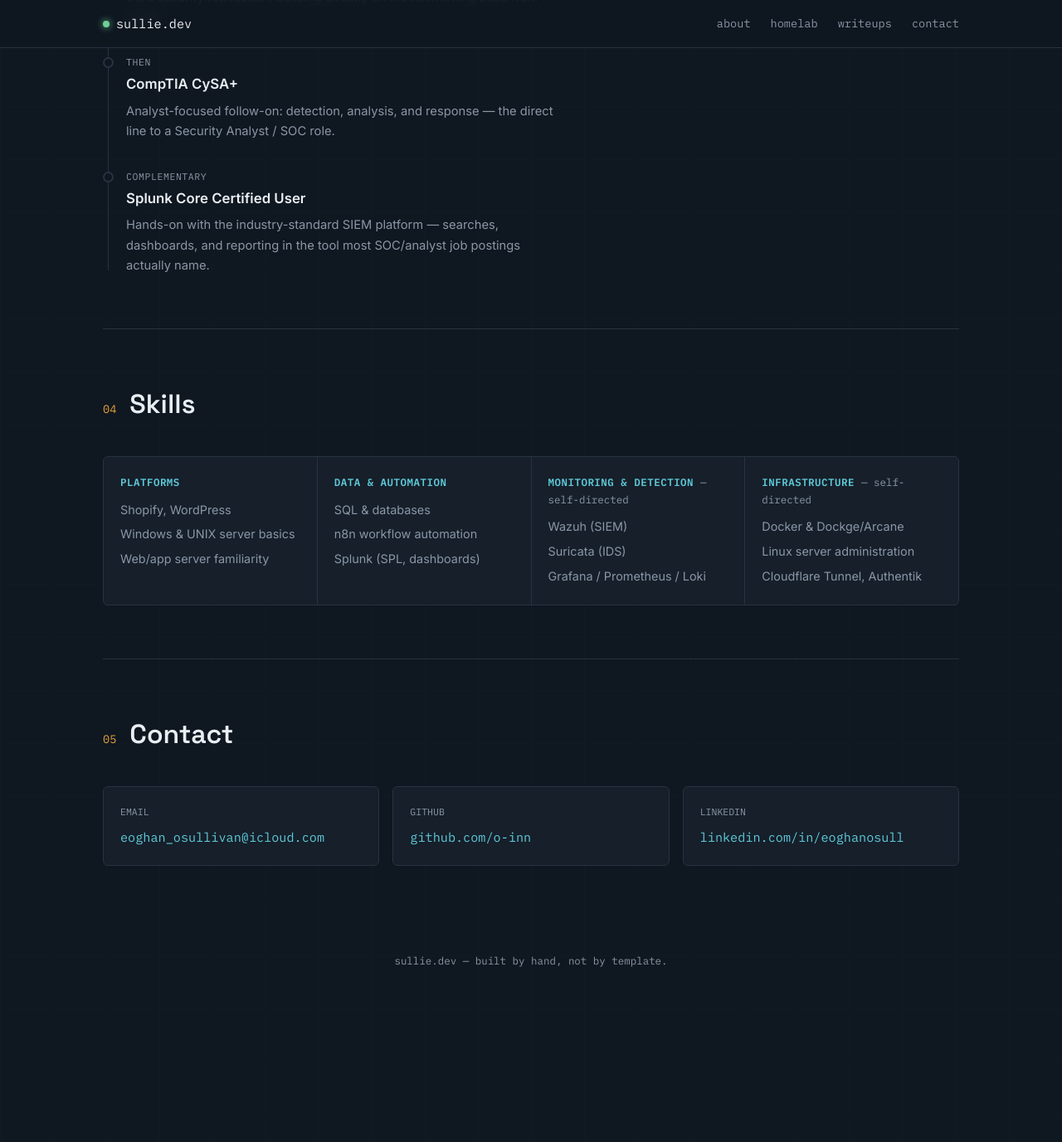
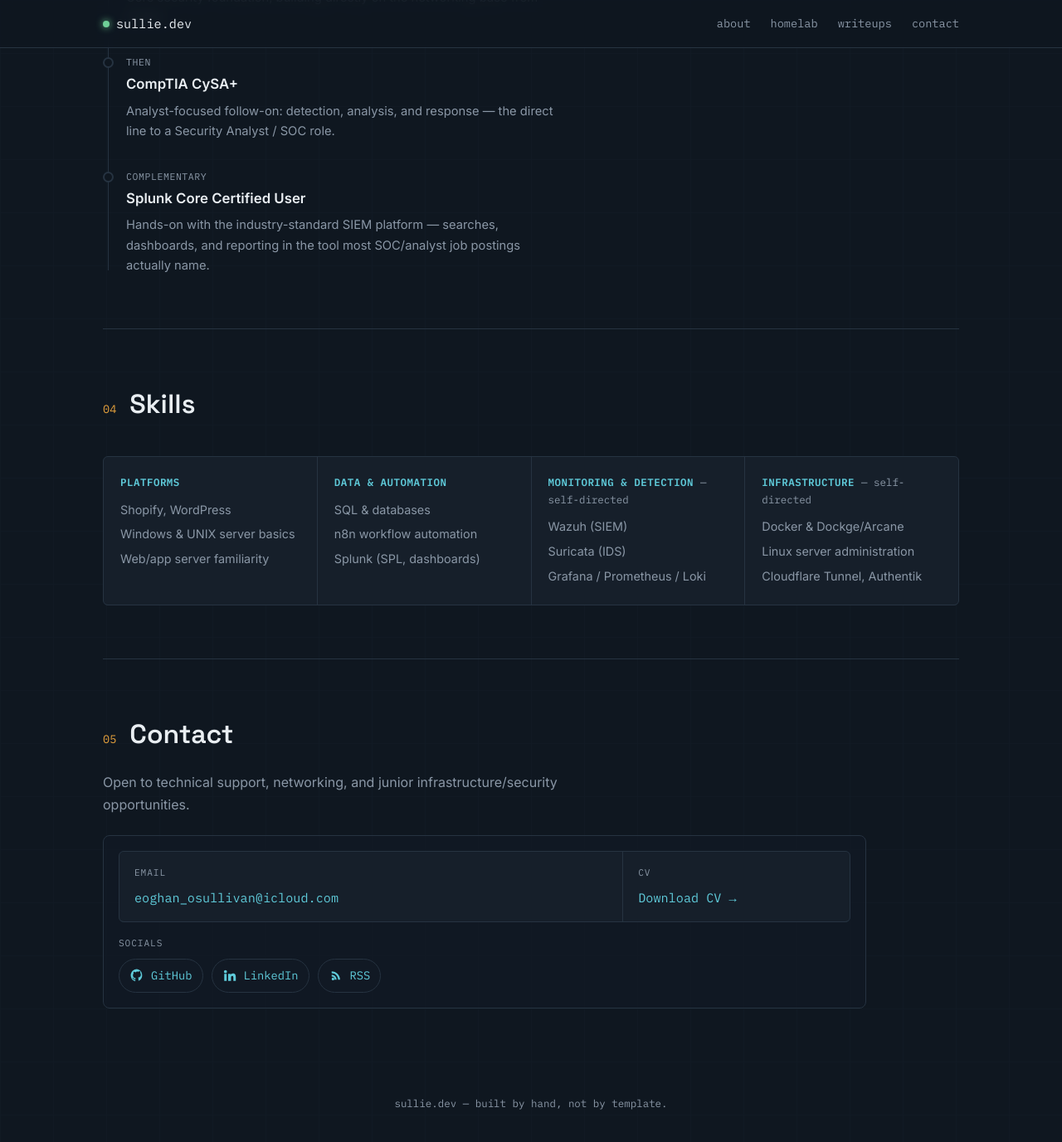
Before and after one commit to o-inn/static-portfolio, a Jekyll site: the page built from index.html, in a window 1280 px wide and 1400 px high, scrolled down 2834 px. Shown: the top 1377 px of the window at 83% size. Built offline with Jekyll 4.4.1, drawn with Linux system fonts in a browser that asks for light colours; before the commit the page ends 4062 px from its top, so only the background shows below that.

Commit message:
Polish portfolio contact and writeups

```diff
--- a/_includes/writeup-section.html
+++ b/_includes/writeup-section.html
@@ -23,11 +23,17 @@
       {% elsif status_key contains 'incident' %}
         {% assign status_class = 'crit' %}
       {% endif %}
+      {% assign word_count = post.content | number_of_words %}
+      {% assign reading_time = word_count | divided_by: 200 %}
+      {% if reading_time < 1 %}
+        {% assign reading_time = 1 %}
+      {% endif %}
 
       <article class="log-entry">
         <div class="log-meta">
           <span class="sev {{ status_class }}">{{ status | upcase }}</span>
           <span class="ts">{{ post.date | date: '%b %Y' }}</span>
+          <span class="ts">{{ reading_time }} min read</span>
         </div>
         <div class="log-content">
           <h3><a href="{{ post.url | relative_url }}">{{ post.title }}</a></h3>
--- a/assets/css/main.css
+++ b/assets/css/main.css
@@ -259,15 +259,43 @@
 .skill-cell li { color: var(--fog); font-size: 0.9rem; padding: 3px 0; }
 .muted-label { color: var(--fog); font-weight: 400; text-transform: none; letter-spacing: 0; }
 
-.contact-grid { display: flex; gap: 16px; flex-wrap: wrap; }
-.contact-card {
-  flex: 1; min-width: 200px;
-  background: var(--panel); border: 1px solid var(--panel-border); border-radius: 6px;
-  padding: 20px; text-align: left;
+.contact-note { color: var(--fog); margin: -18px 0 24px; max-width: 62ch; }
+.contact-panel {
+  max-width: 920px; padding: 18px; background: rgba(18, 27, 38, 0.62);
+  border: 1px solid var(--panel-border); border-radius: 8px;
 }
-.contact-card .label { font-family: var(--mono); font-size: 0.72rem; color: var(--fog); text-transform: uppercase; margin-bottom: 8px; display: block; }
-.contact-card a { font-family: var(--mono); font-size: 0.95rem; word-break: break-all; }
+.contact-actions {
+  display: grid; grid-template-columns: minmax(260px, 1fr) minmax(180px, 0.45fr);
+  gap: 1px; background: var(--panel-border); border: 1px solid var(--panel-border);
+  border-radius: 6px; overflow: hidden;
+}
+.contact-action {
+  min-width: 0; display: flex; flex-direction: column; gap: 8px; padding: 16px 18px;
+  background: var(--panel); font-family: var(--mono); font-size: 0.95rem;
+  overflow-wrap: anywhere;
+}
+.contact-action:hover { background: rgba(96, 218, 232, 0.06); text-decoration: none; }
+.contact-action .label,
+.social-block > .label {
+  font-family: var(--mono); font-size: 0.7rem; color: var(--fog);
+  text-transform: uppercase; letter-spacing: 0.08em;
+}
+.social-block { margin-top: 16px; }
+.social-block > .label { display: block; margin-bottom: 10px; }
+.social-links { display: flex; flex-wrap: wrap; gap: 10px; }
+.social-link {
+  min-height: 40px; display: inline-flex; align-items: center; gap: 8px;
+  padding: 8px 12px; border: 1px solid var(--panel-border); border-radius: 999px;
+  background: rgba(18, 27, 38, 0.72); font-family: var(--mono); font-size: 0.86rem;
+}
+.social-link svg { width: 18px; height: 18px; fill: currentColor; flex-shrink: 0; }
+.social-link:hover { background: rgba(96, 218, 232, 0.06); border-color: var(--signal); text-decoration: none; }
 .placeholder-flag { color: var(--amber); font-size: 0.72rem; font-family: var(--mono); display: block; margin-top: 6px; }
+
+@media (max-width: 700px) {
+  .contact-panel { padding: 14px; }
+  .contact-actions { grid-template-columns: 1fr; }
+}
 
 .site-footer { padding: 40px 0 60px; text-align: center; color: var(--fog); font-family: var(--mono); font-size: 0.78rem; position: relative; z-index: 1; }
 
@@ -301,6 +329,7 @@
   margin: 0 0 18px;
 }
 .page-lede { color: var(--fog); max-width: 62ch; margin: 0 0 36px; }
+.page-actions { display: flex; flex-wrap: wrap; gap: 12px; margin: -14px 0 36px; }
 .detail-section { padding: 44px 0; }
 .section-head.compact { margin-bottom: 22px; }
 .section-intro { margin: -8px 0 22px; color: var(--fog); max-width: 62ch; }
--- a/index.html
+++ b/index.html
@@ -202,18 +202,35 @@
     <span class="section-num">05</span>
     <h2>Contact</h2>
   </div>
-  <div class="contact-grid">
-    <div class="contact-card">
-      <span class="label">Email</span>
-      <a href="mailto:eoghan_osullivan@icloud.com">eoghan_osullivan@icloud.com</a>
+  <p class="contact-note">Open to technical support, networking, and junior infrastructure/security opportunities.</p>
+  <div class="contact-panel">
+    <div class="contact-actions">
+      <a class="contact-action" href="mailto:eoghan_osullivan@icloud.com?subject=Portfolio%20enquiry&body=Hi%20Eoghan%2C%0A%0AI%20saw%20your%20portfolio%20and%20wanted%20to%20get%20in%20touch.%0A%0A">
+        <span class="label">Email</span>
+        <span>eoghan_osullivan@icloud.com</span>
+      </a>
+      <a class="contact-action" href="{{ '/assets/docs/eoghan-sullivan-cv.pdf' | relative_url }}" target="_blank" rel="noopener">
+        <span class="label">CV</span>
+        <span>Download CV →</span>
+      </a>
     </div>
-    <div class="contact-card">
-      <span class="label">GitHub</span>
-      <a href="https://github.com/o-inn" target="_blank" rel="noopener">github.com/o-inn</a>
-    </div>
-    <div class="contact-card">
-      <span class="label">LinkedIn</span>
-      <a href="https://www.linkedin.com/in/eoghanosull/" target="_blank" rel="noopener">linkedin.com/in/eoghanosull</a>
+
+    <div class="social-block">
+      <span class="label">Socials</span>
+      <div class="social-links">
+        <a class="social-link" href="https://github.com/o-inn" target="_blank" rel="noopener">
+          <svg aria-hidden="true" viewBox="0 0 24 24"><path d="M12 2a10 10 0 0 0-3.16 19.49c.5.09.68-.22.68-.48v-1.7c-2.78.61-3.37-1.18-3.37-1.18-.45-1.15-1.11-1.46-1.11-1.46-.91-.62.07-.61.07-.61 1 .07 1.53 1.03 1.53 1.03.9 1.52 2.35 1.08 2.92.83.09-.65.35-1.08.63-1.33-2.22-.25-4.56-1.11-4.56-4.94 0-1.09.39-1.98 1.03-2.68-.1-.25-.45-1.27.1-2.64 0 0 .84-.27 2.75 1.02A9.58 9.58 0 0 1 12 6.01c.85 0 1.7.11 2.5.34 1.9-1.29 2.74-1.02 2.74-1.02.55 1.37.2 2.39.1 2.64.64.7 1.03 1.59 1.03 2.68 0 3.84-2.34 4.68-4.57 4.93.36.31.68.92.68 1.86v2.76c0 .27.18.58.69.48A10 10 0 0 0 12 2Z"/></svg>
+          <span>GitHub</span>
+        </a>
+        <a class="social-link" href="https://www.linkedin.com/in/eoghanosull/" target="_blank" rel="noopener">
+          <svg aria-hidden="true" viewBox="0 0 24 24"><path d="M4.98 3.5a2.5 2.5 0 1 1 0 5 2.5 2.5 0 0 1 0-5ZM3 9.55h3.95V21H3V9.55Zm6.3 0h3.78v1.56h.05c.53-1 1.82-2.06 3.75-2.06 4 0 4.74 2.64 4.74 6.07V21h-3.94v-5.22c0-1.25-.02-2.85-1.74-2.85-1.74 0-2 1.36-2 2.76V21H9.3V9.55Z"/></svg>
+          <span>LinkedIn</span>
+        </a>
+        <a class="social-link" href="{{ '/feed.xml' | relative_url }}">
+          <svg aria-hidden="true" viewBox="0 0 24 24"><path d="M5 5.5v3.1c5.75 0 10.4 4.65 10.4 10.4h3.1C18.5 11.54 12.46 5.5 5 5.5Zm0 5.55v3.1A4.85 4.85 0 0 1 9.85 19h3.1A7.95 7.95 0 0 0 5 11.05ZM7.15 15.7a2.15 2.15 0 1 0 0 4.3 2.15 2.15 0 0 0 0-4.3Z"/></svg>
+          <span>RSS</span>
+        </a>
+      </div>
     </div>
   </div>
 </section>
--- a/writeups.html
+++ b/writeups.html
@@ -8,6 +8,9 @@
 <div class="page-kicker">BUILD/BREAK/FIX LOGS</div>
 <h1 class="page-title">Writeups</h1>
 <p class="page-lede">Short incident and build notes from the homelab. The goal is practical evidence: what broke, how it was diagnosed, what changed, and what should be improved next.</p>
+<div class="page-actions">
+  <a class="btn" href="{{ '/feed.xml' | relative_url }}">RSS feed</a>
+</div>
 
 {% assign incident_posts = site.posts | where: 'type', 'incident' %}
 {% assign build_posts = site.posts | where: 'type', 'build' %}
```
Also changed, not shown: _layouts/post.html (+6 -1 lines), 1 other file.
